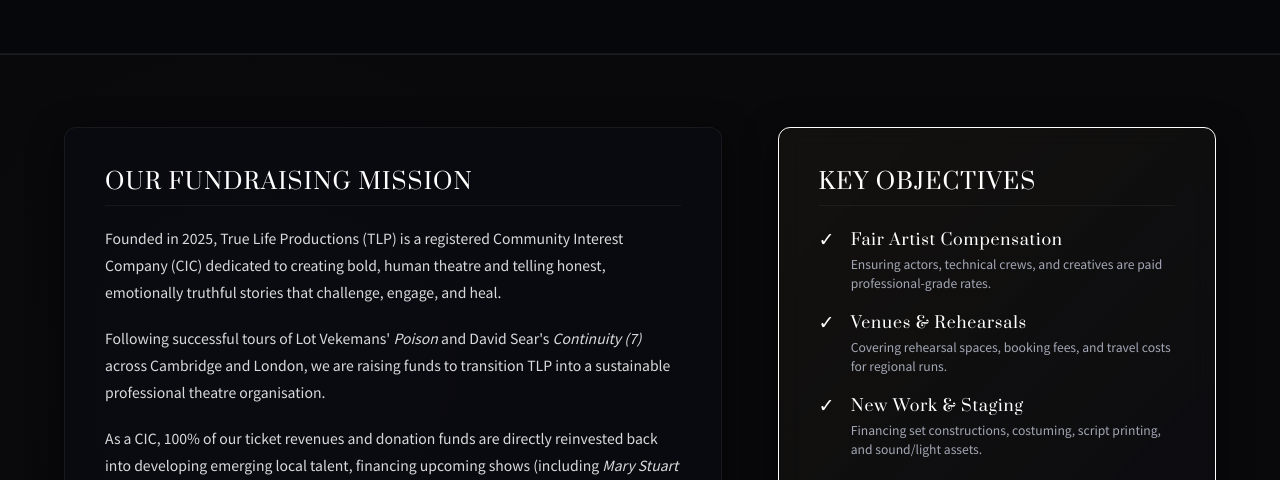
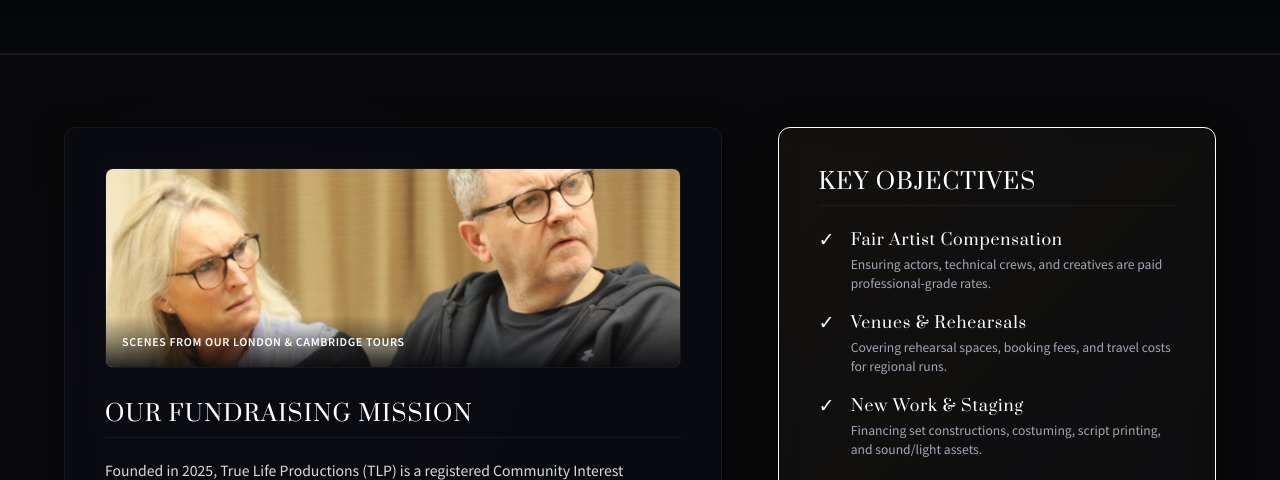
Before and after one commit to caiolaborda/truelifeproductions, a plain HTML site: page support.html in a window 1280 px wide. Shown: the part 306-786 px from the top of the page. Drawn offline with Linux system fonts and the light colour scheme.

Commit message:
feat: add rotating production highlights photo fader card to support.html

```diff
--- a/support.html
+++ b/support.html
@@ -266,6 +266,15 @@
                 <!-- Left Card: Story & Vision -->
                 <div class="glass-card" style="padding: 2.5rem; border: 1px solid rgba(255,255,255,0.06); background: rgba(13, 15, 23, 0.45); border-radius: 12px; display: flex; flex-direction: column; justify-content: space-between;">
                     <div>
+                        <!-- Media Showcase header inside the Left Card -->
+                        <div style="position: relative; height: 200px; border-radius: 8px; overflow: hidden; margin-bottom: 2rem; border: 1px solid rgba(255,255,255,0.05);">
+                            <img src="assets/images/slideshow09-dbdd7f54.jpg" alt="TLP Production Scene 1" class="support-gallery-img" style="position: absolute; top:0; left:0; width:100%; height:100%; object-fit: cover; transition: opacity 1s ease-in-out; opacity: 1;">
+                            <img src="assets/images/slideshow06-d611dc74.jpg" alt="TLP Production Scene 2" class="support-gallery-img" style="position: absolute; top:0; left:0; width:100%; height:100%; object-fit: cover; transition: opacity 1s ease-in-out; opacity: 0;">
+                            <img src="assets/images/slideshow08-bde4fe49.jpg" alt="TLP Production Scene 3" class="support-gallery-img" style="position: absolute; top:0; left:0; width:100%; height:100%; object-fit: cover; transition: opacity 1s ease-in-out; opacity: 0;">
+                            <div style="position: absolute; bottom: 0; left: 0; width: 100%; background: linear-gradient(0deg, rgba(6,7,10,0.85) 0%, transparent 100%); padding: 1rem; color: #fff; font-size: 0.75rem; letter-spacing: 0.05em; text-transform: uppercase; font-weight: 600; z-index: 5;">
+                                Scenes from our London & Cambridge Tours
+                            </div>
+                        </div>
                         <h3 style="font-size: 1.4rem; color: #fff; margin-bottom: 1.25rem; font-family: var(--font-heading); font-weight: normal; border-bottom: 1px solid rgba(255,255,255,0.05); padding-bottom: 0.5rem; text-transform: uppercase; letter-spacing: 0.05em;">Our Fundraising Mission</h3>
                         <p style="font-size: 0.98rem; line-height: 1.7; color: rgba(255,255,255,0.85); margin-bottom: 1.25rem;">
                             Founded in 2025, True Life Productions (TLP) is a registered Community Interest Company (CIC) dedicated to creating bold, human theatre and telling honest, emotionally truthful stories that challenge, engage, and heal.
@@ -375,6 +384,17 @@
     <script src="global.js"></script>
     <script>
         document.addEventListener("DOMContentLoaded", () => {
+            // Support page image fader
+            const galleryImgs = document.querySelectorAll(".support-gallery-img");
+            if (galleryImgs.length > 0) {
+                let currentIndex = 0;
+                setInterval(() => {
+                    galleryImgs[currentIndex].style.opacity = 0;
+                    currentIndex = (currentIndex + 1) % galleryImgs.length;
+                    galleryImgs[currentIndex].style.opacity = 1;
+                }, 3000);
+            }
+
             // Clipboard share trigger for Crowdfunder Campaign
             const shareBtn = document.getElementById("copy-campaign-link");
             if (shareBtn) {
```
